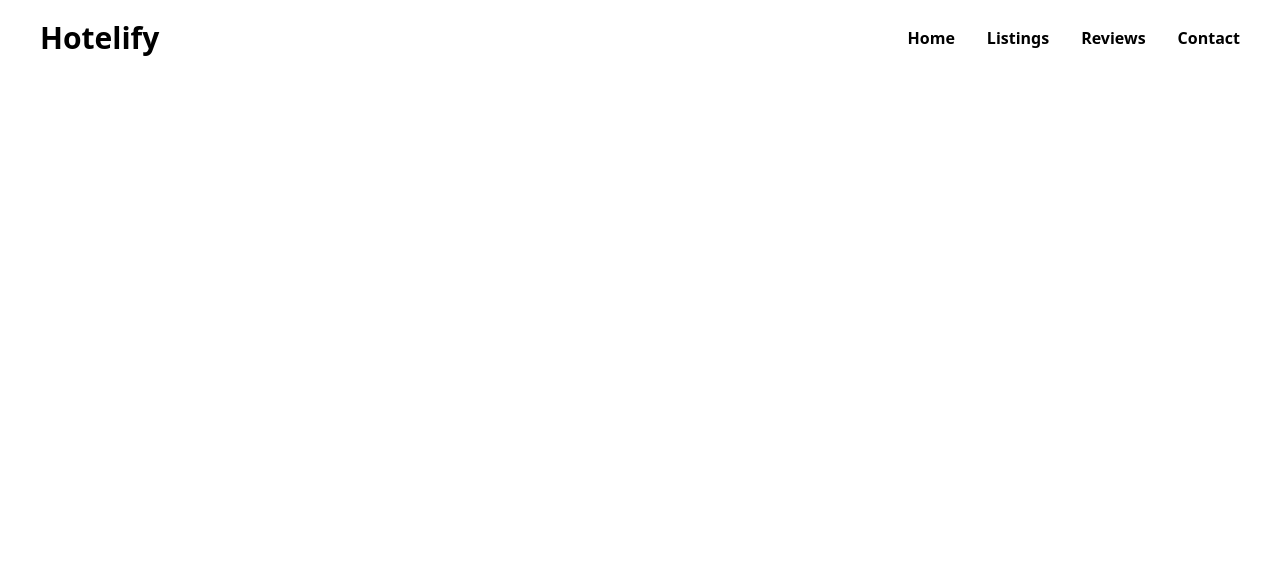
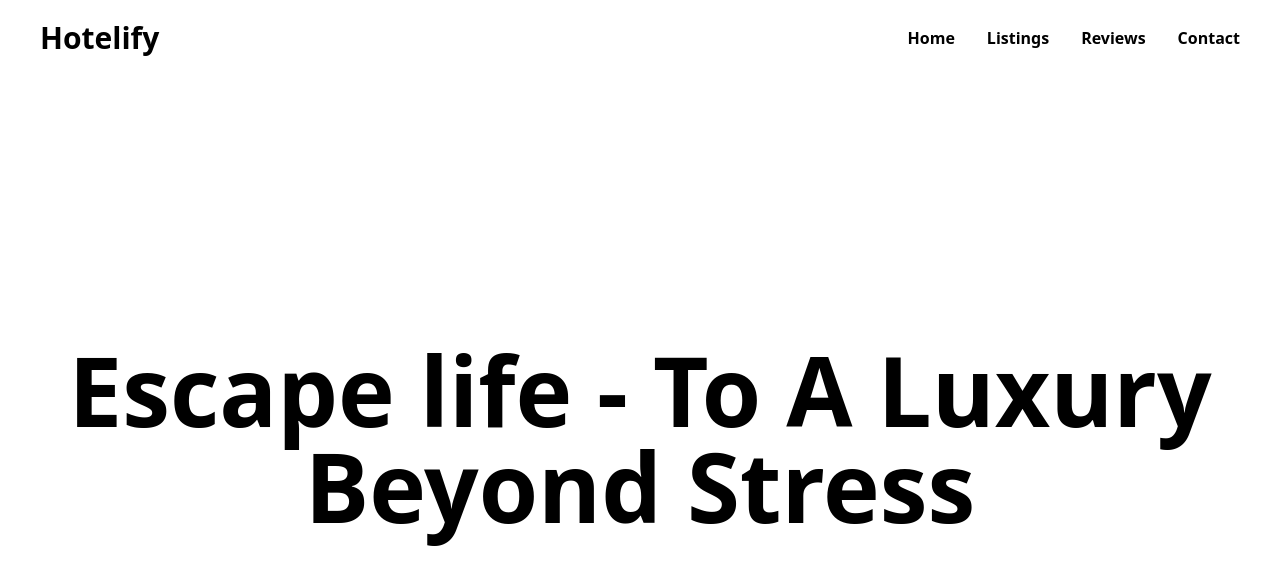
Before and after one commit to DelucaGit/Hotelify, a Next.js app: page / in a window 1280 px wide. Shown: the top 584 px of the page. Built offline with nearby package versions, Linux system fonts and the light colour scheme.

Commit message:
Build hero section for start page

```diff
--- a/src/app/components/Navbar.jsx
+++ b/src/app/components/layout/Navbar.jsx
@@ -20,7 +20,7 @@ const Navbar = () => {
                         <li key={item}>
                             <Link
                                 className={"font-bold"}
-                                href={item === "Home" ? "/" : `/${item.toLowerCase()}`}>{item}</Link>
+                                href={item === "Home" ? "/public" : `/${item.toLowerCase()}`}>{item}</Link>
                         </li>
                     ))}
                 </ul>
@@ -43,7 +43,7 @@ const Navbar = () => {
                             <li key={item}>
                                 <Link
                                     className={"font-bold"}
-                                    href={item === "Home" ? "/" : `/${item.toLowerCase()}`}
+                                    href={item === "Home" ? "/public" : `/${item.toLowerCase()}`}
                                     onClick={() => setIsOpen(false)}
                                 >
                                     {item}
--- /dev/null
+++ b/src/app/components/sections/Hero.jsx
@@ -0,0 +1,14 @@
+import React from 'react'
+
+const HeroSection = () => {
+    return (
+        <section className={"flex-1 flex justify-center items-center"}>
+            <div className={" text-center min-full"}>
+                <h1 className={"font-bold text-8xl text-center"}>
+                    Escape life - To A Luxury Beyond Stress
+                </h1>
+            </div>
+        </section>
+    )
+}
+export default HeroSection
--- a/src/app/page.jsx
+++ b/src/app/page.jsx
@@ -1,10 +1,13 @@
-import Image from "next/image";
-import Navbar from "@/app/components/Navbar";
+import Navbar from "./components/layout/Navbar";
+import HeroSection from "./components/sections/Hero";
 
 export default function Home() {
   return (
-      <>
-      <Navbar />
-      </>
+      <div className="flex flex-col min-h-screen">
+          <Navbar />
+          <main className="flex-1 flex flex-col">
+              <HeroSection />
+          </main>
+      </div>
   );
 }
```
